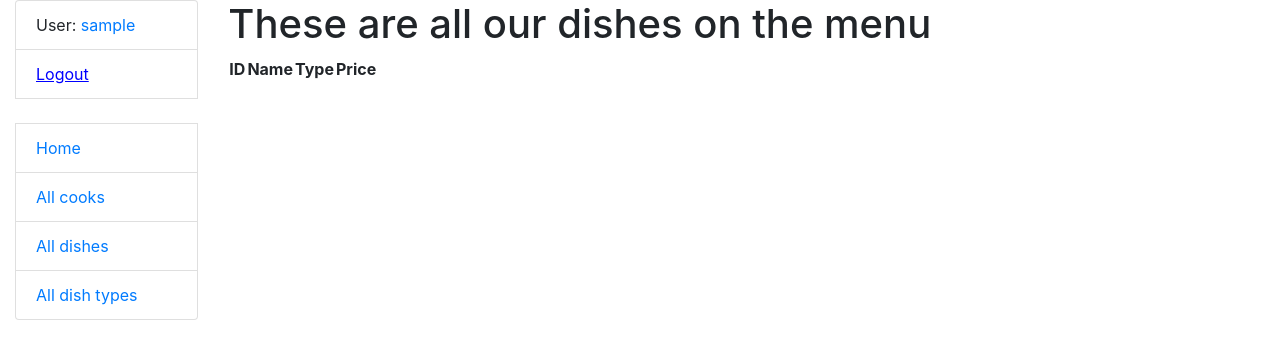
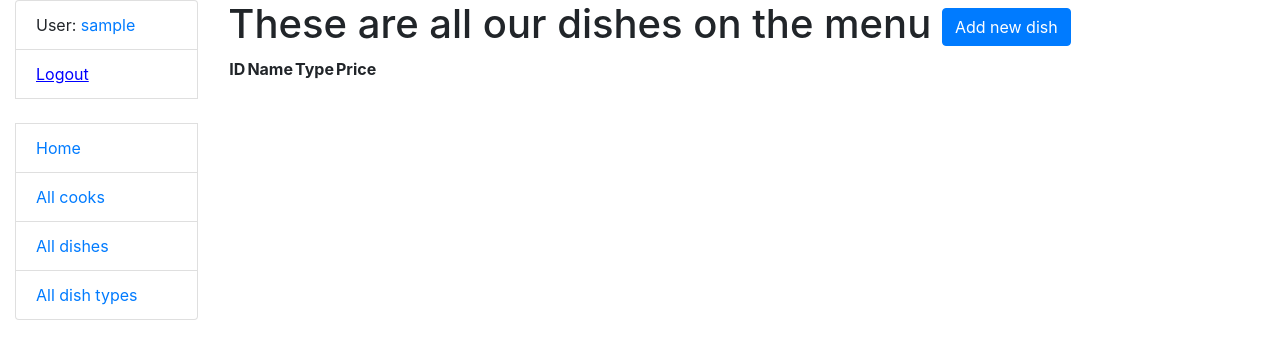
Before and after one commit to NazarShevtsov/restaurants-kitchen, a Django app: page /dishes/ in a window 1280 px wide. Shown: the top 359 px of the page. Run offline with Django 5.2, Linux system fonts and the light colour scheme; the visitor is signed in with stand-in values (Sample User, id 1); data that the repository does not hold is empty.

Commit message:
Create, Update, Delete form for Dish

```diff
--- a/menu/urls.py
+++ b/menu/urls.py
@@ -1,7 +1,9 @@
 from django.urls import path
+from django.views import View
 
 from menu.views import index, DishListView, DishDetailView, DishTypeListView, CookListView, CookDetailView, \
-    CookCreateView, CookUpdateView, CookDeleteView, DishTypeDeleteView, DishTypeCreateView
+    CookCreateView, CookUpdateView, CookDeleteView, DishTypeDeleteView, DishTypeCreateView, DishCreateView, \
+    DishUpdateView, DishDeleteView
 
 urlpatterns = [
     path("", index, name="index"),
@@ -9,6 +11,9 @@ urlpatterns = [
     path("dish-type/create/", DishTypeCreateView.as_view(), name="dish-type-create"),
     path("dish-type/<int:pk>/delete/", DishTypeDeleteView.as_view(), name="dish-type-delete"),
     path("dishes/", DishListView.as_view(), name="dish-list"),
+    path("dishes/create/", DishCreateView.as_view(), name="dish-create"),
+    path("dishes/<int:pk>/update/", DishUpdateView.as_view(), name="dish-update"),
+    path("dishes/<int:pk>/delete/", DishDeleteView.as_view(), name="dish-delete"),
     path("dishes/<int:pk>/", DishDetailView.as_view(), name="dish-detail"),
     path("cooks/create/", CookCreateView.as_view(), name="cook-create"),
     path("cooks/", CookListView.as_view(), name="cook-list"),
--- a/menu/views.py
+++ b/menu/views.py
@@ -5,7 +5,7 @@ from django.shortcuts import render
 from django.urls import reverse_lazy
 from django.views import generic
 
-from menu.forms import CookCreationForm
+from menu.forms import CookCreationForm, DishForm
 from menu.models import Cook, Dish, DishType
 
 
@@ -53,6 +53,23 @@ class DishDetailView(LoginRequiredMixin, generic.DetailView):
     model = Dish
 
 
+class DishCreateView(LoginRequiredMixin, generic.CreateView):
+    model = Dish
+    form_class = DishForm
+    success_url = reverse_lazy("menu:dish-list")
+
+
+class DishUpdateView(LoginRequiredMixin, generic.UpdateView):
+    model = Dish
+    form_class = DishForm
+    success_url = reverse_lazy("menu:dish-list")
+
+
+class DishDeleteView(LoginRequiredMixin, generic.DeleteView):
+    model = Dish
+    success_url = reverse_lazy("menu:dish-list")
+
+
 class CookCreateView(LoginRequiredMixin, generic.CreateView):
     model = Cook
     form_class = CookCreationForm
--- a/templates/menu/dish_list.html
+++ b/templates/menu/dish_list.html
@@ -1,13 +1,18 @@
 {% extends "base.html" %}
 
 {% block content %}
-  <h1>These are all our dishes on the menu</h1>
+  <h1>
+    These are all our dishes on the menu
+    <a href="{% url 'menu:dish-create' %}" class="btn btn-primary" style="text-decoration: none">Add new dish</a>
+  </h1>
   <table>
     <tr>
       <th>ID</th>
       <th>Name</th>
       <th>Type</th>
       <th>Price</th>
+      <th></th>
+      <th></th>
     </tr>
     {% for dish in dish_list %}
       <tr>
@@ -15,6 +20,12 @@
         <td>{{ dish.name }}</td>
         <td>{{ dish.dish_type }}</td>
         <td>{{ dish.price }}</td>
+        <td>
+          <a href="{% url 'menu:dish-update' pk=dish.id %}" style="text-decoration: none">Edit ✏️</a>
+        </td>
+        <td>
+          <a href="{% url 'menu:dish-delete' pk=dish.id %}" style="text-decoration: none">Delete 🗑️</a>
+        </td>
       </tr>
     {% endfor %}
   </table>
```
Also changed, not shown: menu/forms.py (+14 -1 lines), templates/menu/dish_confirm_delete.html (added, +13 -0 lines), templates/menu/dish_form.html (added, +14 -0 lines).
